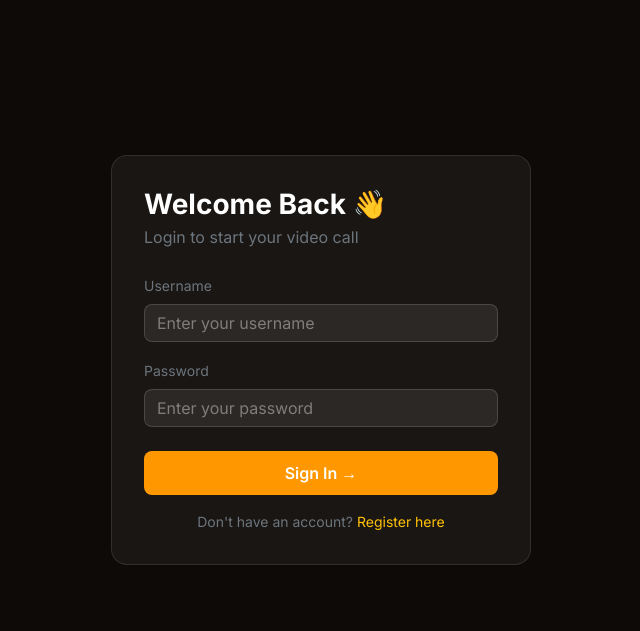
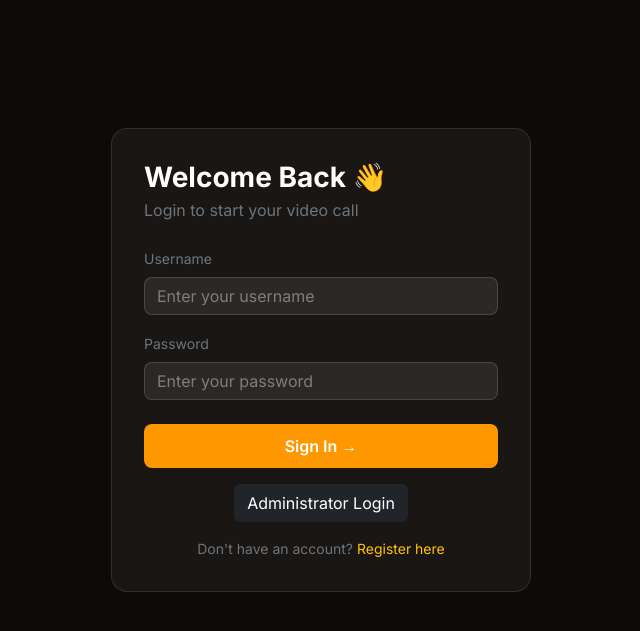
Before and after one commit to raunak-7277/college-django-project, a Django app: page /login/ in a window 1280 px wide. Shown: the part 73-704 px from the top of the page, without its empty margins (319-959 px from the left). Run offline with Django 5.2, Linux system fonts and the light colour scheme.

Commit message:
Added admin login button

```diff
--- a/templates/login.html
+++ b/templates/login.html
@@ -100,6 +100,11 @@
             </button>
         </form>
 
+        <div class="text-center mt-3">
+
+            <a href="/admin/" class="btn btn-dark">Administrator Login</a>
+        </div>
+
         <p class="text-center text-secondary mt-3 mb-0 small">
             Don't have an account?
             <a href="{% url 'register' %}" class="text-warning text-decoration-none">Register here</a>
```
